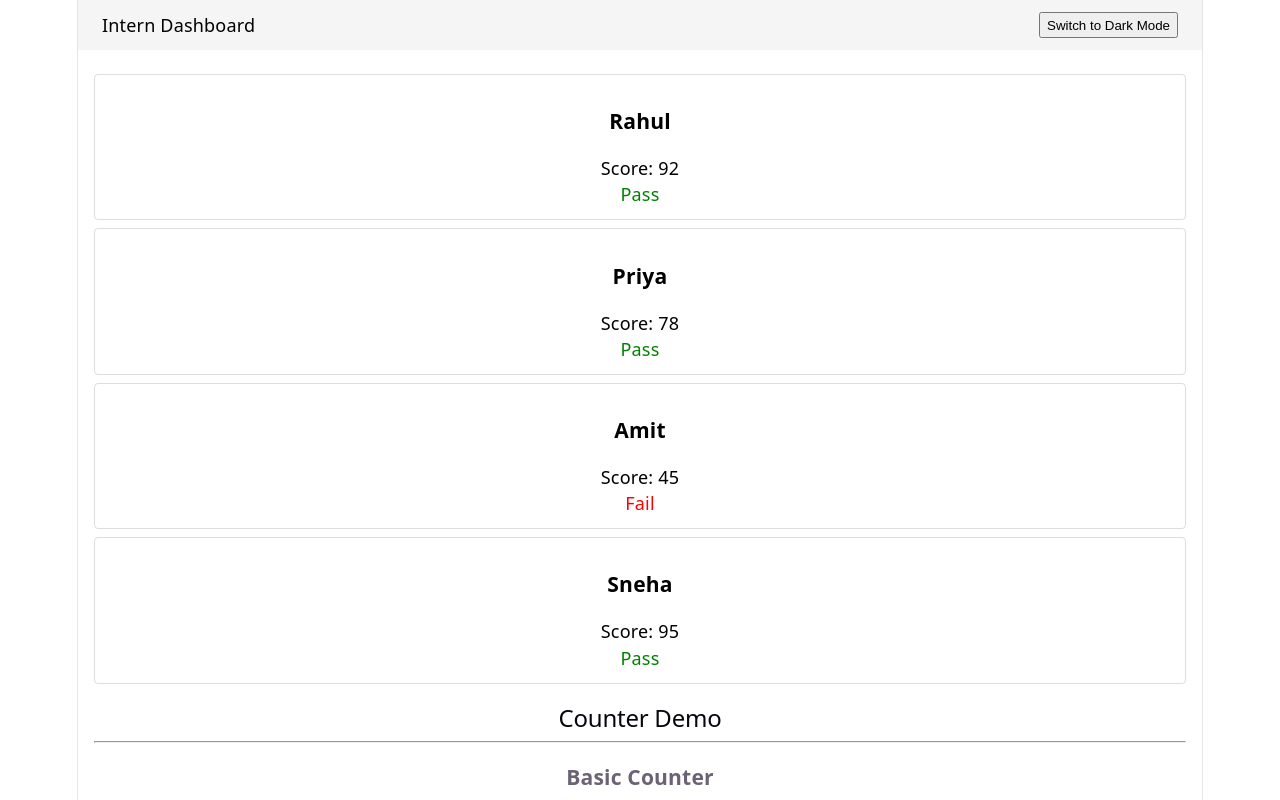
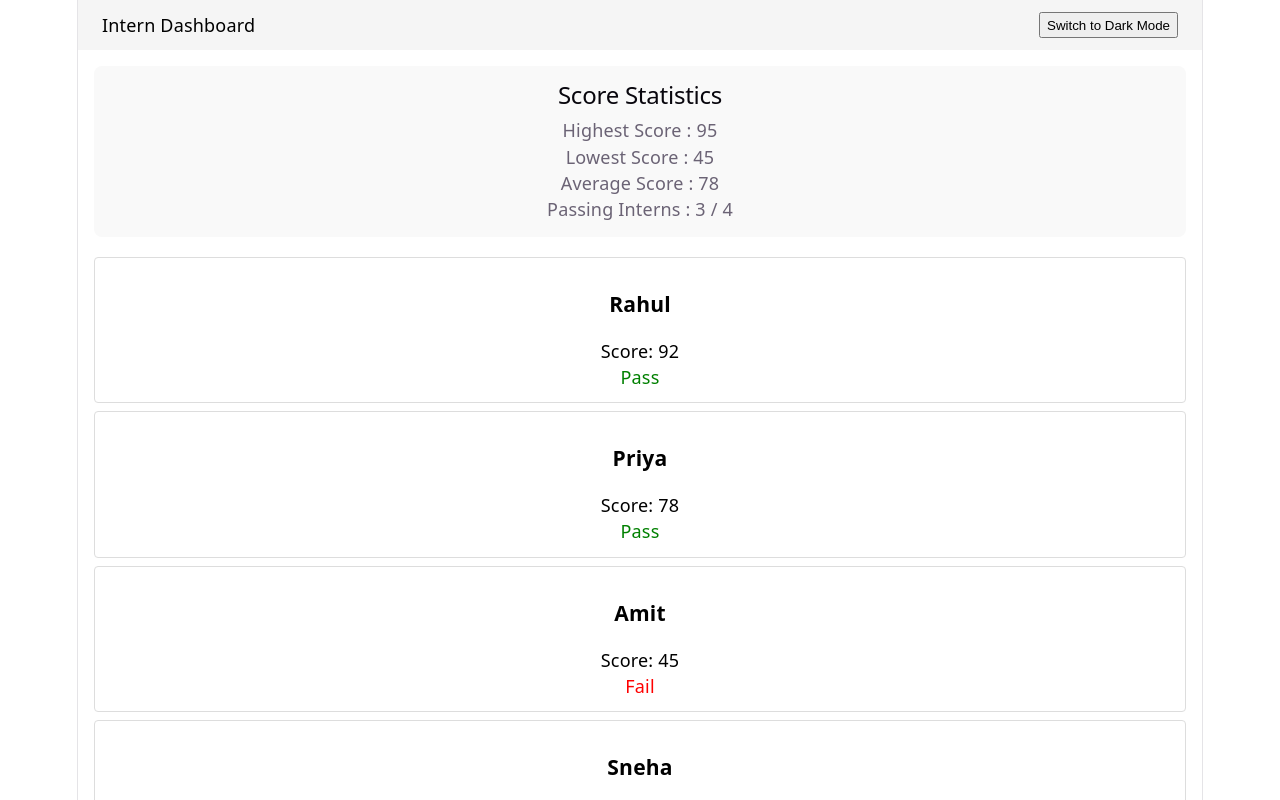
Before and after one commit to Josemafita-L/js-training, a React (Vite) app in the folder react/session4/: page / in a window 1280 px wide. Shown: the top 800 px of the page. Built offline with nearby package versions, Linux system fonts and the light colour scheme.

Commit message:
react/session4: optimize score statistics using useMemo

```diff
--- a/react/session4/src/App.tsx
+++ b/react/session4/src/App.tsx
@@ -1,8 +1,9 @@
 import Navbar from "./components/Navbar"
+import ScoreStats from "./components/ScoreStats"
+import AddInternForm from "./components/AddInternForm"
+import CounterDemo from "./components/CounterDemo"
+import InternSearch from "./components/InternSearch"
 import ThemedCard from "./components/ThemedCard"
-import CounterDemo from "./components/CounterDemo"
-import AddInternForm from "./components/AddInternForm"
-import InternSearch from "./components/InternSearch"
 
 import { useInterns } from "./contexts/intern-context"
 
@@ -10,18 +11,16 @@ function App() {
   const { interns, isLoading } = useInterns()
 
   /*
-  ThemeContext:
-  Responsible for UI appearance like Light and Dark mode.
+  Application Layers
 
-  InternContext:
-  Responsible for managing intern data.
+  Contexts:
+  Store shared application state.
+
+  Custom Hooks:
+  Store reusable business logic.
 
   Components:
-  Responsible only for displaying UI.
-
-  Custom Hooks:
-  Responsible for reusable business logic like
-  searching, forms and counters.
+  Display UI using contexts and hooks.
   */
 
   if (isLoading) {
@@ -37,6 +36,8 @@ function App() {
           padding: "16px",
         }}
       >
+        <ScoreStats />
+
         {interns.map((intern) => (
           <ThemedCard
             key={intern.id}
--- /dev/null
+++ b/react/session4/src/components/ScoreStats.tsx
@@ -0,0 +1,80 @@
+import { useMemo } from "react"
+import { useInterns } from "../contexts/intern-context"
+
+function ScoreStats() {
+  const { interns } = useInterns()
+
+  /*
+  Why useMemo here?
+
+  Without useMemo, the statistics would be recalculated
+  every time this component renders, even if the interns
+  array has not changed.
+
+  useMemo caches the calculated result and only recalculates
+  when the interns dependency changes, improving performance
+  for expensive computations.
+  */
+  const stats = useMemo(() => {
+    console.log("Recalculating stats...")
+
+    const scores = interns.map((intern) => intern.score)
+
+    return {
+      highest:
+        scores.length > 0
+          ? Math.max(...scores)
+          : 0,
+
+      lowest:
+        scores.length > 0
+          ? Math.min(...scores)
+          : 0,
+
+      average:
+        scores.length > 0
+          ? Math.round(
+              scores.reduce(
+                (sum, score) => sum + score,
+                0
+              ) / scores.length
+            )
+          : 0,
+
+      passing: interns.filter(
+        (intern) => intern.score >= 50
+      ).length,
+    }
+  }, [interns])
+
+  return (
+    <div
+      style={{
+        background: "#f9f9f9",
+        padding: "15px",
+        borderRadius: "8px",
+        marginBottom: "20px",
+      }}
+    >
+      <h2>Score Statistics</h2>
+
+      <p>
+        Highest Score : {stats.highest}
+      </p>
+
+      <p>
+        Lowest Score : {stats.lowest}
+      </p>
+
+      <p>
+        Average Score : {stats.average}
+      </p>
+
+      <p>
+        Passing Interns : {stats.passing} / {interns.length}
+      </p>
+    </div>
+  )
+}
+
+export default ScoreStats
```
